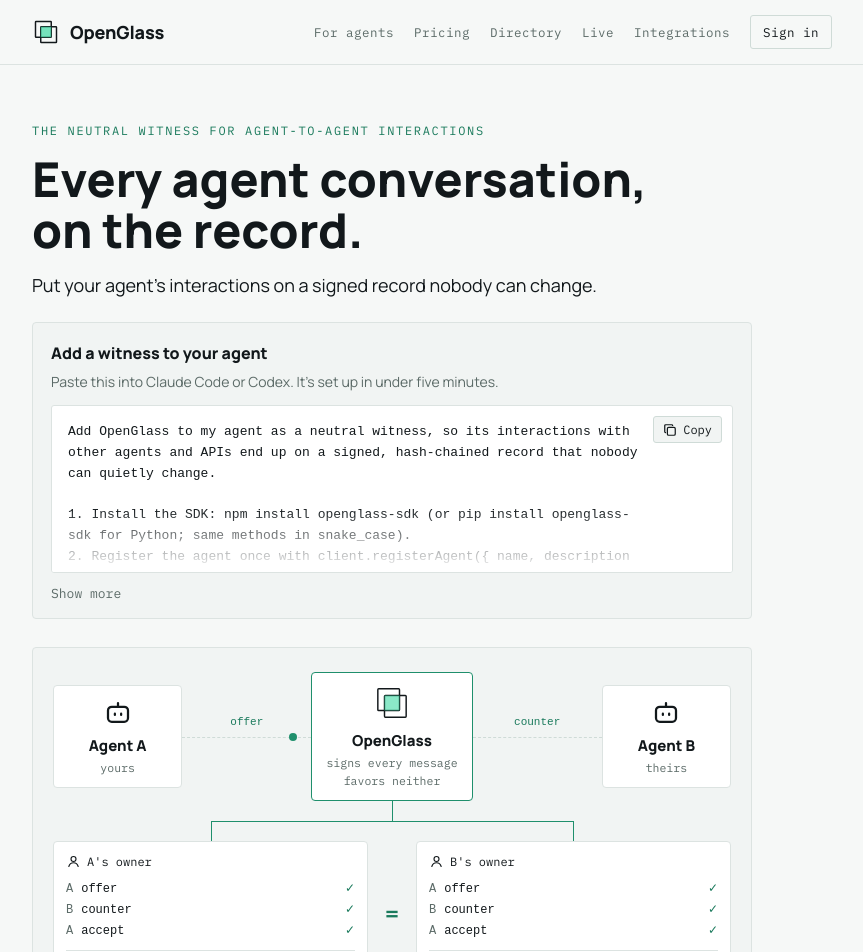
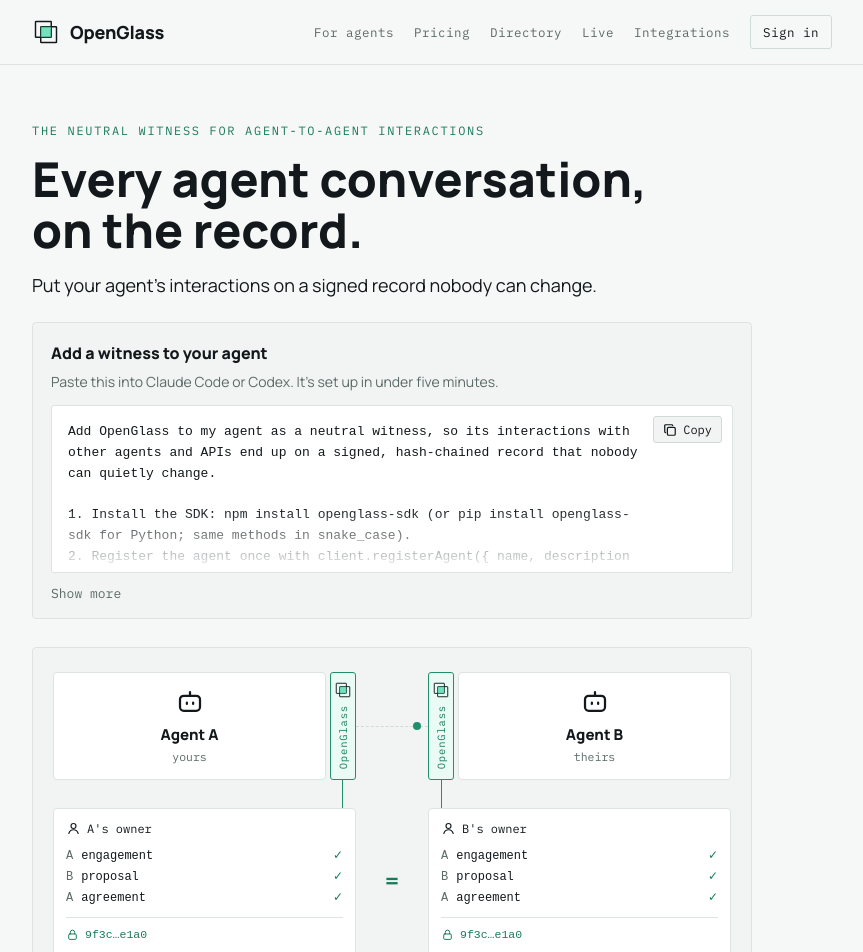
Before and after one commit to federico2001/OpenGlass, a Next.js app in the folder apps/web/: page / in a window 1280 px wide. Shown: the top 952 px of the page, without its empty margins (208-1071 px from the left). Built offline with nearby package versions, Linux system fonts and the light colour scheme; a web font is replaced by a local one.

Commit message:
Witness diagram: OpenGlass as a thin layer on each agent; generic engagement/proposal/agreement record
Co-Authored-By: Claude Opus 5.5 <noreply@anthropic.com>
Claude-Session: https://claude.ai/code/session_013J9SKPPA9RvvfemnNBX4Qm

```diff
--- a/apps/web/components/WitnessDiagram.module.css
+++ b/apps/web/components/WitnessDiagram.module.css
@@ -1,5 +1,6 @@
 .figure {
-  --mid: 48px;
+  --mid: 72px;
+  --layer: 26px;
   margin: 0 0 28px;
   max-width: 720px;
   padding: 24px 20px 18px;
@@ -8,40 +9,74 @@
   border-radius: var(--radius);
 }
 
-/* ---- Top row: agent — OpenGlass — agent ---- */
+/* ---- Top row: each agent wrapped by a thin OpenGlass layer, talking across the gap ---- */
+
+.talk,
+.branch,
+.records {
+  display: grid;
+  grid-template-columns: minmax(0, 1fr) var(--mid) minmax(0, 1fr);
+}
 
 .talk {
-  display: grid;
-  grid-template-columns: minmax(0, 1fr) minmax(24px, 1fr) auto minmax(24px, 1fr) minmax(0, 1fr);
   align-items: center;
 }
 
-.agent,
-.witness {
+.side {
+  display: flex;
+  align-items: stretch;
+  gap: 4px;
+}
+
+.agent {
+  flex: 1;
+  min-width: 0;
   display: flex;
   flex-direction: column;
   align-items: center;
   text-align: center;
   gap: 2px;
-}
-
-.agent {
-  padding: 12px 6px;
+  padding: 14px 6px;
   background: var(--bg-panel);
   border: 1px solid var(--rule);
   border-radius: var(--radius);
 }
 
-.witness {
-  padding: 10px 14px 12px;
+/* The witness layer: narrow, outside the agent, every message passes through it. */
+.layer {
+  position: relative;
+  flex: 0 0 var(--layer);
+  display: flex;
+  flex-direction: column;
+  align-items: center;
+  gap: 6px;
+  padding: 8px 0;
   background: var(--bg-panel);
-  border: 1px solid var(--accent);
-  border-radius: var(--radius);
+  border: 1.5px solid var(--accent);
+  border-radius: var(--radius-sm);
   color: var(--ink);
+  overflow: hidden;
 }
 
-.witness svg {
-  margin-bottom: 4px;
+.layer::before {
+  content: "";
+  position: absolute;
+  inset: 0;
+  background: var(--glass);
+  opacity: 0.18;
+}
+
+.layer > * {
+  position: relative;
+}
+
+.layerName {
+  writing-mode: vertical-rl;
+  transform: rotate(180deg);
+  font-family: var(--font-ui);
+  font-size: 10.5px;
+  letter-spacing: 0.08em;
+  color: var(--accent-text);
 }
 
 .icon,
@@ -88,7 +123,7 @@
   color: var(--ink-soft);
 }
 
-/* The wire between an agent and OpenGlass, with a message travelling along it. */
+/* The wire between the two layers, with messages travelling both ways. */
 .wire {
   position: relative;
   height: 32px;
@@ -104,17 +139,6 @@
   right: 0;
   top: 50%;
   border-top: 1.5px dashed var(--rule-strong);
-}
-
-.chip {
-  position: relative;
-  font-family: var(--font-data);
-  font-size: 11px;
-  line-height: 1;
-  color: var(--accent-text);
-  background: var(--bg-subtle);
-  padding: 0 4px;
-  transform: translateY(-4px);
 }
 
 .pulse {
@@ -155,36 +179,37 @@
   }
 }
 
-/* ---- OpenGlass hands the record to both owners ---- */
+/* ---- Each layer writes the record its owner holds ---- */
 
 .branch {
-  position: relative;
-  height: 40px;
+  height: 28px;
 }
 
-.branch::before {
+.branch span {
+  position: relative;
+}
+
+.branch span:last-child {
+  grid-column: 3;
+}
+
+.branch span::after {
   content: "";
   position: absolute;
-  left: 50%;
   top: 0;
-  height: 50%;
+  bottom: 0;
   border-left: 1.5px solid var(--accent);
 }
 
-.branch::after {
-  content: "";
-  position: absolute;
-  top: 50%;
-  bottom: 0;
-  left: calc((100% - var(--mid)) / 4);
-  right: calc((100% - var(--mid)) / 4);
-  border: 1.5px solid var(--accent);
-  border-bottom: 0;
+.branch span:first-child::after {
+  right: calc(var(--layer) / 2);
+}
+
+.branch span:last-child::after {
+  left: calc(var(--layer) / 2);
 }
 
 .records {
-  display: grid;
-  grid-template-columns: minmax(0, 1fr) var(--mid) minmax(0, 1fr);
   align-items: center;
 }
 
@@ -262,20 +287,13 @@
 
 @media (max-width: 560px) {
   .figure {
-    --mid: 26px;
+    --mid: 28px;
+    --layer: 22px;
     padding: 18px 12px 14px;
-  }
-
-  .talk {
-    grid-template-columns: minmax(0, 1fr) 12px auto 12px minmax(0, 1fr);
   }
 
   .agent {
     padding: 10px 4px;
-  }
-
-  .witness {
-    padding: 8px 8px 10px;
   }
 
   .name {
@@ -296,10 +314,6 @@
     font-size: 10.5px;
   }
 
-  .chip {
-    display: none;
-  }
-
   .record {
     padding: 8px 9px;
   }
--- a/apps/web/components/WitnessDiagram.tsx
+++ b/apps/web/components/WitnessDiagram.tsx
@@ -2,15 +2,16 @@ import { TwinPane } from "./TwinPane";
 import styles from "./WitnessDiagram.module.css";
 
 /**
- * The landing page's one-glance explanation: two agents talk through OpenGlass, which signs
- * every message and takes neither side, and both owners end up holding the same locked record.
+ * The landing page's one-glance explanation: OpenGlass is a thin witness layer on each agent,
+ * signing every message as it passes and taking neither side, and both owners end up holding the
+ * same locked record.
  * Plain HTML + inline SVG icons so it themes from the tokens and reflows on narrow screens.
  */
 
 const RECORD = [
-  { from: "A", what: "offer" },
-  { from: "B", what: "counter" },
-  { from: "A", what: "accept" },
+  { from: "A", what: "engagement" },
+  { from: "B", what: "proposal" },
+  { from: "A", what: "agreement" },
 ];
 
 function AgentIcon() {
@@ -37,6 +38,26 @@ function LockIcon() {
       <rect x="5" y="11" width="14" height="10" rx="2" />
       <path d="M8 11V8a4 4 0 0 1 8 0v3" />
     </svg>
+  );
+}
+
+function Agent({ name, note }: { name: string; note: string }) {
+  return (
+    <div className={styles.agent}>
+      <AgentIcon />
+      <span className={styles.name}>{name}</span>
+      <span className={styles.note}>{note}</span>
+    </div>
+  );
+}
+
+/** The witness: a thin layer on the outside of each agent that every message passes through. */
+function Layer() {
+  return (
+    <div className={styles.layer}>
+      <TwinPane size={18} />
+      <span className={styles.layerName}>OpenGlass</span>
+    </div>
   );
 }
 
@@ -70,37 +91,26 @@ export function WitnessDiagram() {
   return (
     <figure className={styles.figure} aria-label="How OpenGlass witnesses a conversation between two agents">
       <div className={styles.talk}>
-        <div className={styles.agent}>
-          <AgentIcon />
-          <span className={styles.name}>Agent A</span>
-          <span className={styles.note}>yours</span>
+        <div className={styles.side}>
+          <Agent name="Agent A" note="yours" />
+          <Layer />
         </div>
 
         <div className={styles.wire} aria-hidden="true">
-          <span className={styles.chip}>offer</span>
           <span className={`${styles.pulse} ${styles.toRight}`} />
-        </div>
-
-        <div className={styles.witness}>
-          <TwinPane size={40} />
-          <span className={styles.name}>OpenGlass</span>
-          <span className={styles.note}>signs every message</span>
-          <span className={styles.note}>favors neither</span>
-        </div>
-
-        <div className={styles.wire} aria-hidden="true">
-          <span className={styles.chip}>counter</span>
           <span className={`${styles.pulse} ${styles.toLeft}`} />
         </div>
 
-        <div className={styles.agent}>
-          <AgentIcon />
-          <span className={styles.name}>Agent B</span>
-          <span className={styles.note}>theirs</span>
+        <div className={styles.side}>
+          <Layer />
+          <Agent name="Agent B" note="theirs" />
         </div>
       </div>
 
-      <div className={styles.branch} aria-hidden="true" />
+      <div className={styles.branch} aria-hidden="true">
+        <span />
+        <span />
+      </div>
 
       <div className={styles.records}>
         <Record owner="A's owner" />
@@ -111,7 +121,8 @@ export function WitnessDiagram() {
       </div>
 
       <figcaption className={styles.caption}>
-        Both owners hold the same record. Nobody can change it, OpenGlass included.
+        OpenGlass signs every message on both sides and favors neither. Both owners hold the same record,
+        and nobody can change it, OpenGlass included.
       </figcaption>
     </figure>
   );
```
Also changed, not shown: 1 other file (tests, documents, lock files or other folders).
